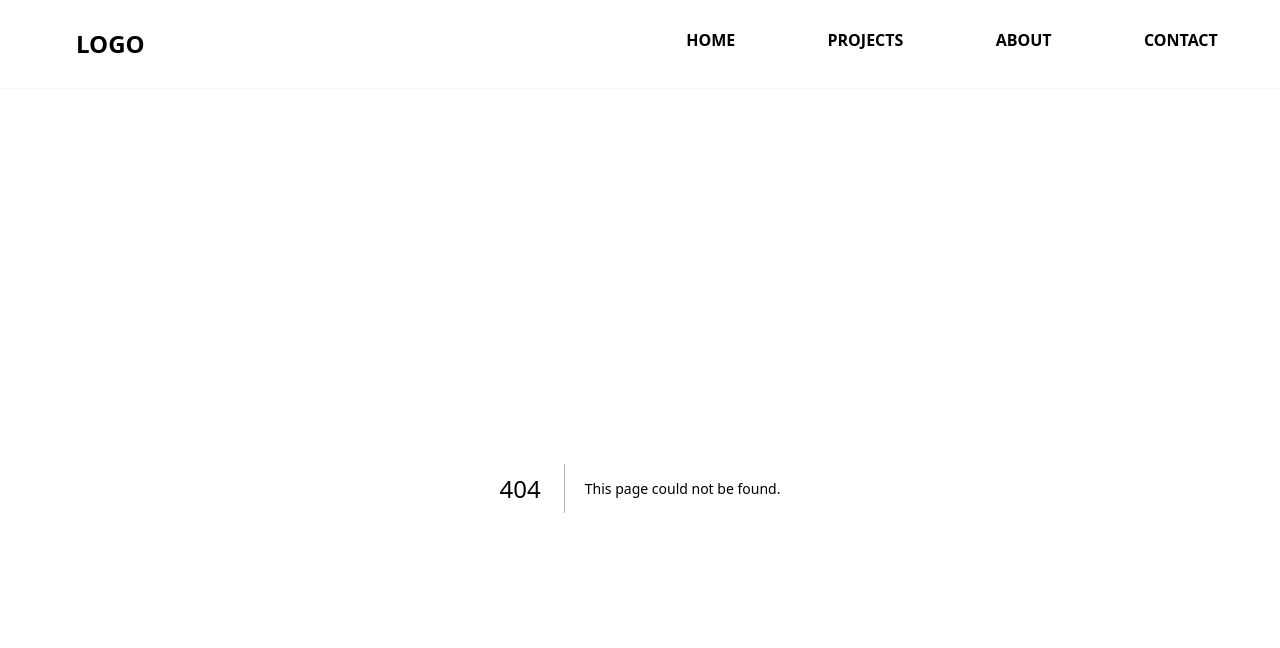
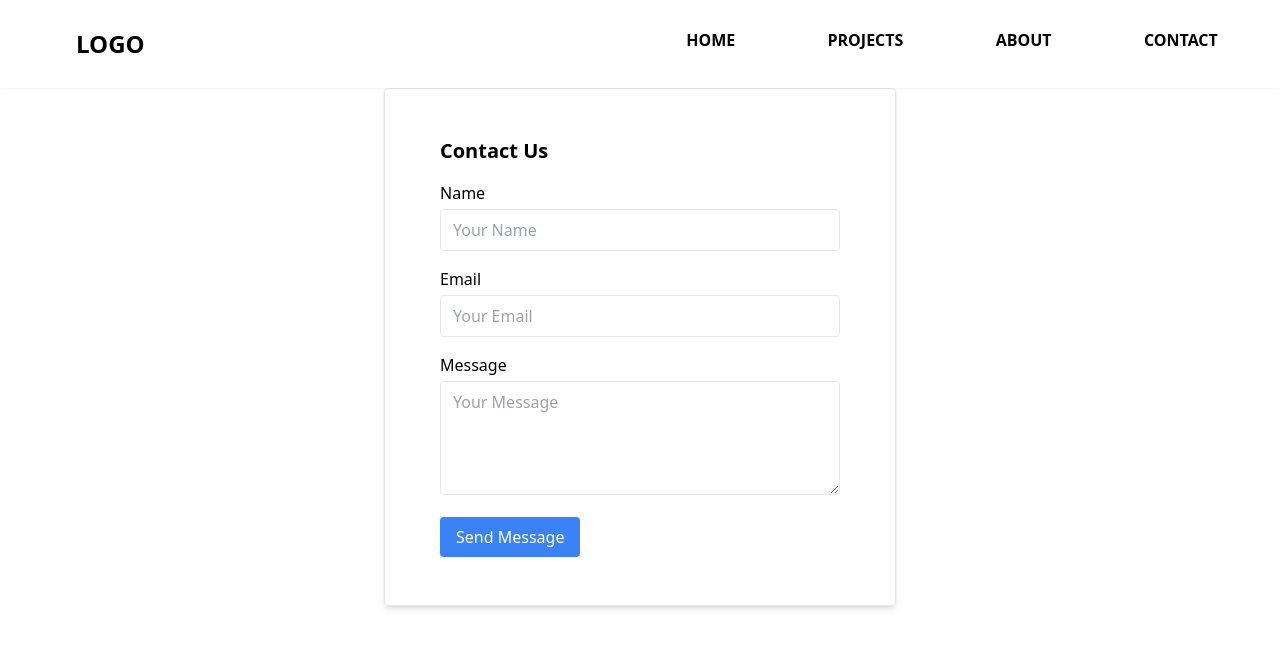
Before and after one commit to medjs/portfolio, a Next.js app: page /components/contactForm in a window 1280 px wide. Before the commit this address had no page. Shown: the top 648 px of the page. Built offline with nearby package versions, Linux system fonts and the light colour scheme.

Commit message:
add form component

```diff
--- a/package.json
+++ b/package.json
@@ -10,6 +10,7 @@
   },
   "dependencies": {
     "autoprefixer": "10.4.15",
+    "csurf": "^1.11.0",
     "eslint": "8.47.0",
     "eslint-config-next": "13.4.19",
     "framer-motion": "^10.16.1",
@@ -17,7 +18,8 @@
     "postcss": "8.4.28",
     "react": "18.2.0",
     "react-dom": "18.2.0",
-    "tailwindcss": "3.3.3"
+    "tailwindcss": "3.3.3",
+    "validator": "^13.11.0"
   },
   "devDependencies": {
     "prettier-plugin-tailwindcss": "^0.5.3"
--- a/pages/_app.js
+++ b/pages/_app.js
@@ -8,7 +8,7 @@ export default function App ({ Component, pageProps }) {
 
   return (
     <AnimatePresence mode='wait'>
-      <motion.div key={pathname}>
+      <motion.div key={(pathname !== '/') && pathname}>
         <Header pathname={pathname} />
         <Component {...pageProps} />
         <motion.div
--- /dev/null
+++ b/pages/components/contactForm.js
@@ -0,0 +1,113 @@
+import React, { useState } from 'react';
+import validator from 'validator';
+
+const ContactForm = () => {
+    const [showSuccess, setShowSuccess] = useState(false);
+  const [errors, setErrors] = useState({
+    name: '',
+    email: '',
+    message: '',
+  });
+
+  const handleSubmit = (event) => {
+    event.preventDefault();
+
+    const name = event.target.name.value;
+    const email = event.target.email.value;
+    const message = event.target.message.value;
+
+    const newErrors = {
+      name: '',
+      email: '',
+      message: '',
+    };
+
+    if (!validator.isLength(name, { min: 3 })) {
+      newErrors.name = 'Name should be at least 3 characters long.';
+    }
+
+    if (!validator.isEmail(email)) {
+      newErrors.email = 'Please enter a valid email address.';
+    }
+
+    if (!validator.isLength(message, { min: 10 })) {
+      newErrors.message = 'Message should be at least 10 characters long.';
+    }
+
+    setErrors(newErrors);
+
+    // If errors exist, do not proceed with form submission
+    if (Object.values(newErrors).some((error) => error !== '')) {
+      return;
+    }
+
+   // If inputs are valid, show success message
+   setShowSuccess(true);
+  };
+
+  return (
+    <div className="max-w-lg mx-auto p-6 border rounded shadow-md">
+    {showSuccess ? (
+
+        <div className="bg-green-100 p-4 rounded">
+          <p className="text-green-600 font-semibold">
+            Thank you for your message! We'll be in touch soon.
+          </p>
+        </div>
+      ) : (
+    <form
+      className="max-w-md mx-auto p-6"
+      onSubmit={handleSubmit}
+    >
+      <h2 className="text-xl font-semibold mb-4">Contact Us</h2>
+      <div className="mb-4">
+        <label className="block mb-1 font-medium">Name</label>
+        <input
+          type="text"
+          name="name"
+          className="w-full px-3 py-2 border rounded focus:outline-none focus:ring"
+          placeholder="Your Name"
+          required
+        />
+        {errors.name && (
+          <p className="text-red-600 mt-1">{errors.name}</p>
+        )}
+      </div>
+      <div className="mb-4">
+        <label className="block mb-1 font-medium">Email</label>
+        <input
+          type="email"
+          name="email"
+          className="w-full px-3 py-2 border rounded focus:outline-none focus:ring"
+          placeholder="Your Email"
+          required
+        />
+        {errors.email && (
+          <p className="text-red-600 mt-1">{errors.email}</p>
+        )}
+      </div>
+      <div className="mb-4">
+        <label className="block mb-1 font-medium">Message</label>
+        <textarea
+          name="message"
+          className="w-full px-3 py-2 border rounded focus:outline-none focus:ring"
+          rows="4"
+          placeholder="Your Message"
+          required
+        ></textarea>
+        {errors.message && (
+          <p className="text-red-600 mt-1">{errors.message}</p>
+        )}
+      </div>
+      <button
+        type="submit"
+        className="bg-blue-500 text-white px-4 py-2 rounded hover:bg-blue-600 transition-colors duration-300"
+      >
+        Send Message
+      </button>
+    </form>)}
+    </div>
+  );
+};
+
+export default ContactForm;
--- a/pages/contact.js
+++ b/pages/contact.js
@@ -1,7 +1,10 @@
+import ContactForm from "./components/contactForm";
+
 export default function Contact(){
     return(
-        <div className="w-full h-screen bg-gray-50 flex justify-center items-center">
-            <h1 className="text-3xl font-semibold">This is cotact page</h1>
+        <div className="w-full h-screen flex-col justify-center items-center">
+            <h1 className="text-3xl text-center my-10 font-semibold">This is cotact page</h1>
+            <ContactForm/>
         </div>
     )
 }
```
Also changed, not shown: 1 other file (tests, documents, lock files or other folders).
